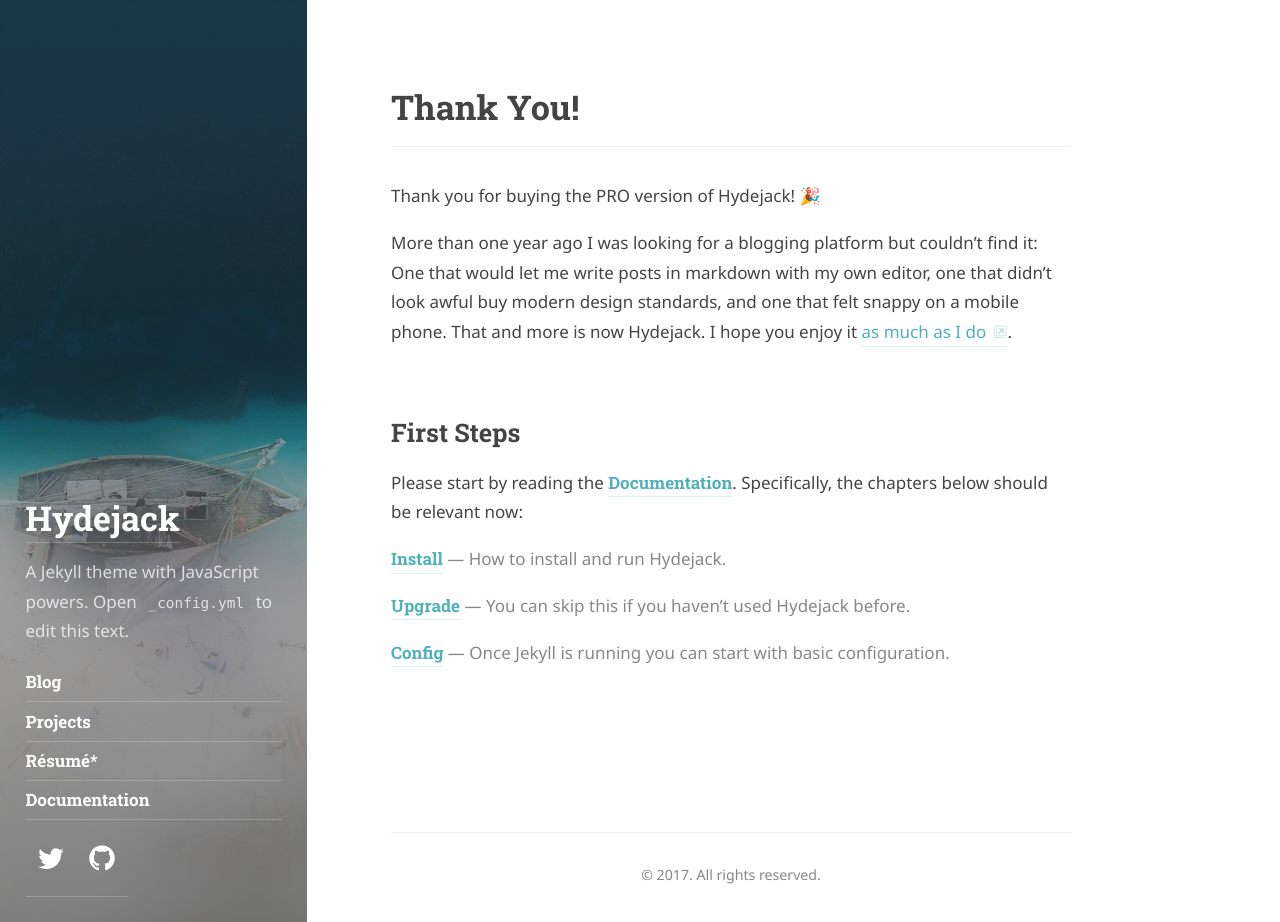
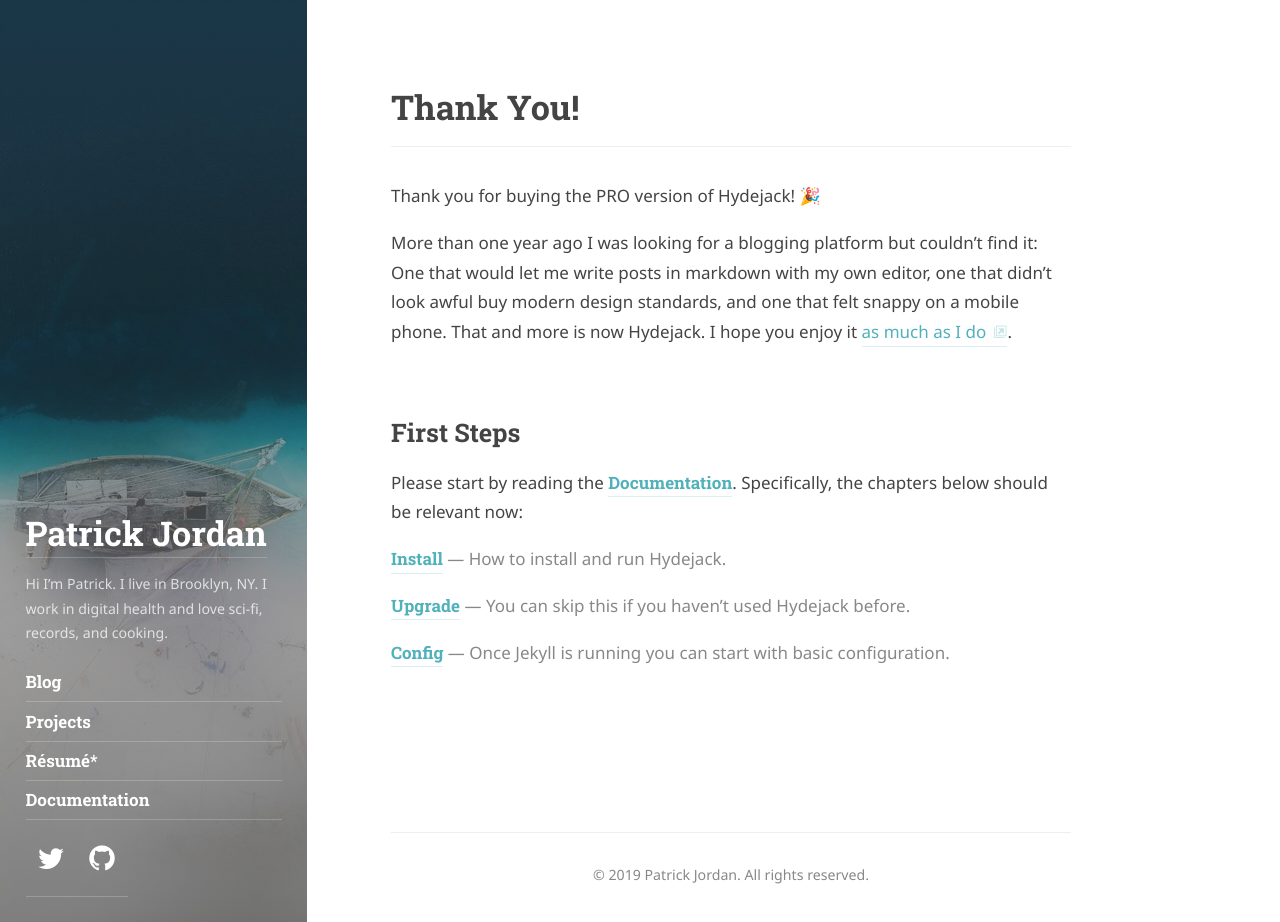
Before and after one commit to pjordan11/hydejackproinstall, a Jekyll site: the page built from index.md, in a window 1280 px wide and 922 px high. Built offline with Jekyll 4.4.1, drawn with Linux system fonts in a browser that asks for light colours; some web fonts are replaced.

Commit message:
Initial config changes

```diff
--- a/_config.yml
+++ b/_config.yml
@@ -4,7 +4,7 @@
 # IMPORTANT: Set the URL of your site.
 # Set to https://<username>.github.io when hosting on GitHub Pages
 # (unless you are using a custom domain).
-url:                   https://domain.tld
+url:                   https://pjordan11.github.io
 
 # IMPORTANT: Set The "base URL" of your site.
 #
@@ -22,19 +22,16 @@ baseurl:               ''
 lang:                  en
 
 # The title of your blog. Used in the sidebar and the browser tab.
-title:                 Hydejack
+title:                 Patrick Jordan
 
 # A short description (~150 chars) of the page used for the meta description tag.
 # Can use markdown, but no more than one paragraph (enforced by `>`)
 description:           >
-  A Jekyll theme with JavaScript powers. "Best Theme by a Mile".
-  Combines the best of static sites and modern web apps.
-  Open `_config.yml` to edit this text.
+  Hi I'm Patrick. I live in Brooklyn, NY. I work in digital health and love sci-fi, records, and cooking.
 
 # A shorter description for the sidebar.
 tagline:               >
-  A Jekyll theme with JavaScript powers.
-  Open `_config.yml` to edit this text.
+  Hi I'm Patrick. I live in Brooklyn, NY. I work in digital health and love sci-fi, records, and cooking.
 
 # A list of keywords for your blog
 keywords:              []
@@ -51,7 +48,7 @@ author:
   # twitter:             <username>
 
 # This text will appear in a `<small>` tag in the footer of every page.
-copyright:             © 2017. All rights reserved.
+copyright:             © 2019 Patrick Jordan. All rights reserved.
 
 # Add links to the footer.
 # Typically you'll want to link to your impress, cookies or privacy policy, etc.
```
